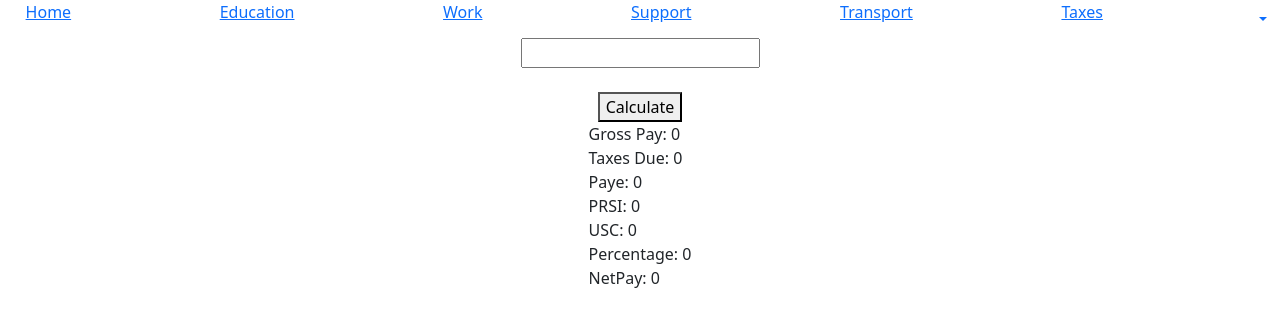
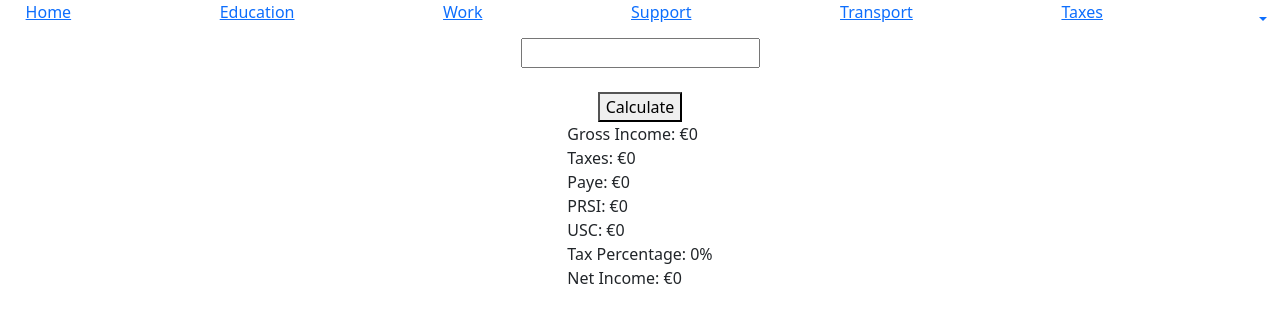
Before and after one commit to AllanNastin/AcuWelfare, a React (Create React App) app: page /taxes in a window 1280 px wide. Shown: the top 326 px of the page. Built offline with nearby package versions, Linux system fonts and the light colour scheme; some icons are missing.

Commit message:
Tax Update • Tax Translate • Add Styling to Tax

```diff
--- a/public/assets/locales/en/translation.json
+++ b/public/assets/locales/en/translation.json
@@ -10,5 +10,9 @@
     "transport_button": "Transport",
     "taxes_button": "Taxes",
     "submit_button": "Submit",
-    "calculate_button": "Calculate"
+    "calculate_button": "Calculate",
+    "gross_income": "Gross Income",
+    "net_income": "Net Income",
+    "taxes": "Taxes",
+    "tax_percentage": "Tax Percentage"
 }
--- a/public/assets/locales/ru/translation.json
+++ b/public/assets/locales/ru/translation.json
@@ -10,5 +10,9 @@
     "transport_button": "Транспорт",
     "taxes_button": "Налоги",
     "submit_button": "Отправить",
-    "calculate_button": "Рассчитать"
+    "calculate_button": "Рассчитать",
+    "gross_income": "Заработная плата",
+    "net_income": "Чистая прибыль",
+    "taxes": "Налоги",
+    "tax_percentage": "Процент налога"
 }
--- a/src/Components/Pages/Taxes.jsx
+++ b/src/Components/Pages/Taxes.jsx
@@ -2,6 +2,7 @@ import { useTranslation } from "react-i18next";
 import { useState } from "react";
 
 import "../CSS/Flex.css";
+import "../CSS/Text.css";
 
 // var grossPay = 6;
 var taxCredit = 3400;
@@ -41,11 +42,11 @@ export const Taxes = () => {
   // const [grossPay, setGrossPay] = useState(0)
   //   const [netPay, setNetPay] = useState(0);
   const getInputValue = (event) => {
-    tempGrossPay = event.target.value;
+    tempGrossPay = Number(event.target.value);
     // console.log(grossPay);
   };
   const calculateTax = () => {
-    setGrossPay(tempGrossPay);
+    setGrossPay((tempGrossPay).toFixed(2));
     tempUsc = 0;
     tempPrsi = 0;
     // paye = 0;
@@ -77,30 +78,30 @@ export const Taxes = () => {
     if (tempGrossPay > prsiCutOff) {
       tempPrsi = tempGrossPay * prsiTaxRate;
     }
-    setPrsi(tempPrsi);
-    setUsc(tempUsc);
-    setPaye(tempPaye);
-    setTaxPay(tempPaye + tempPrsi + tempUsc);
-    setNetPay(tempGrossPay - tempPaye + tempPrsi + tempUsc);
-    setPercentage(((tempPaye + tempPrsi + tempUsc) / tempGrossPay) * 100);
+    setPrsi(tempPrsi.toFixed(2));
+    setUsc(tempUsc.toFixed(2));
+    setPaye(tempPaye.toFixed(2));
+    setTaxPay((tempPaye + tempPrsi + tempUsc).toFixed(2));
+    setNetPay((tempGrossPay - tempPaye + tempPrsi + tempUsc).toFixed(2));
+    setPercentage((((tempPaye + tempPrsi + tempUsc) / tempGrossPay) * 100).toFixed(2));
 
-    console.log(
-      "Gross Pay: €" +
-        grossPay +
-        "\nTaxes due: €" +
-        taxPay +
-        "\n PAYE: €" +
-        paye +
-        "\n PRSI: €" +
-        prsi +
-        "\n USC: €" +
-        usc +
-        "\nPercentage: " +
-        percentage +
-        "%" +
-        "\nNet pay: €" +
-        netPay
-    );
+    // console.log(
+    //   "Gross Pay: €" +
+    //     grossPay +
+    //     "\nTaxes due: €" +
+    //     taxPay +
+    //     "\n PAYE: €" +
+    //     paye +
+    //     "\n PRSI: €" +
+    //     prsi +
+    //     "\n USC: €" +
+    //     usc +
+    //     "\nPercentage: " +
+    //     percentage +
+    //     "%" +
+    //     "\nNet pay: €" +
+    //     netPay
+    // );
 
     // <console className="logf">"Gross Pay: €" +
     // grossPay +
@@ -148,23 +149,20 @@ export const Taxes = () => {
         {t("calculate_button")}
       </button>
       <p>
-        Gross Pay: {grossPay}
+        {t("gross_income")}: €{grossPay}
         <br />
-        Taxes Due: {taxPay}
+        {t("taxes")}: €{taxPay}
         <br />
-        Paye: {paye}
+        {"\t"}Paye: €{paye}
         <br />
-        PRSI: {prsi}
+        PRSI: €{prsi}
         <br />
-        USC: {usc}
+        USC: €{usc}
         <br />
-        Percentage: {percentage}
+        {t("tax_percentage")}: {percentage}%
         <br />
-        NetPay: {netPay}
+        {t("net_income")}: €{netPay}
       </p>
-      {/* <span>{netPay}</span> */}
-      {/* <input type={"text"} onChange={getInputValue}/> */}
-      {/* <button onClick={getInputValue}>Calculate Taxes newNumber: {newNumber}</button> */}
     </div>
   );
 };
```
Also changed, not shown: public/assets/locales/ua/translation.json (+6 -1 lines).
